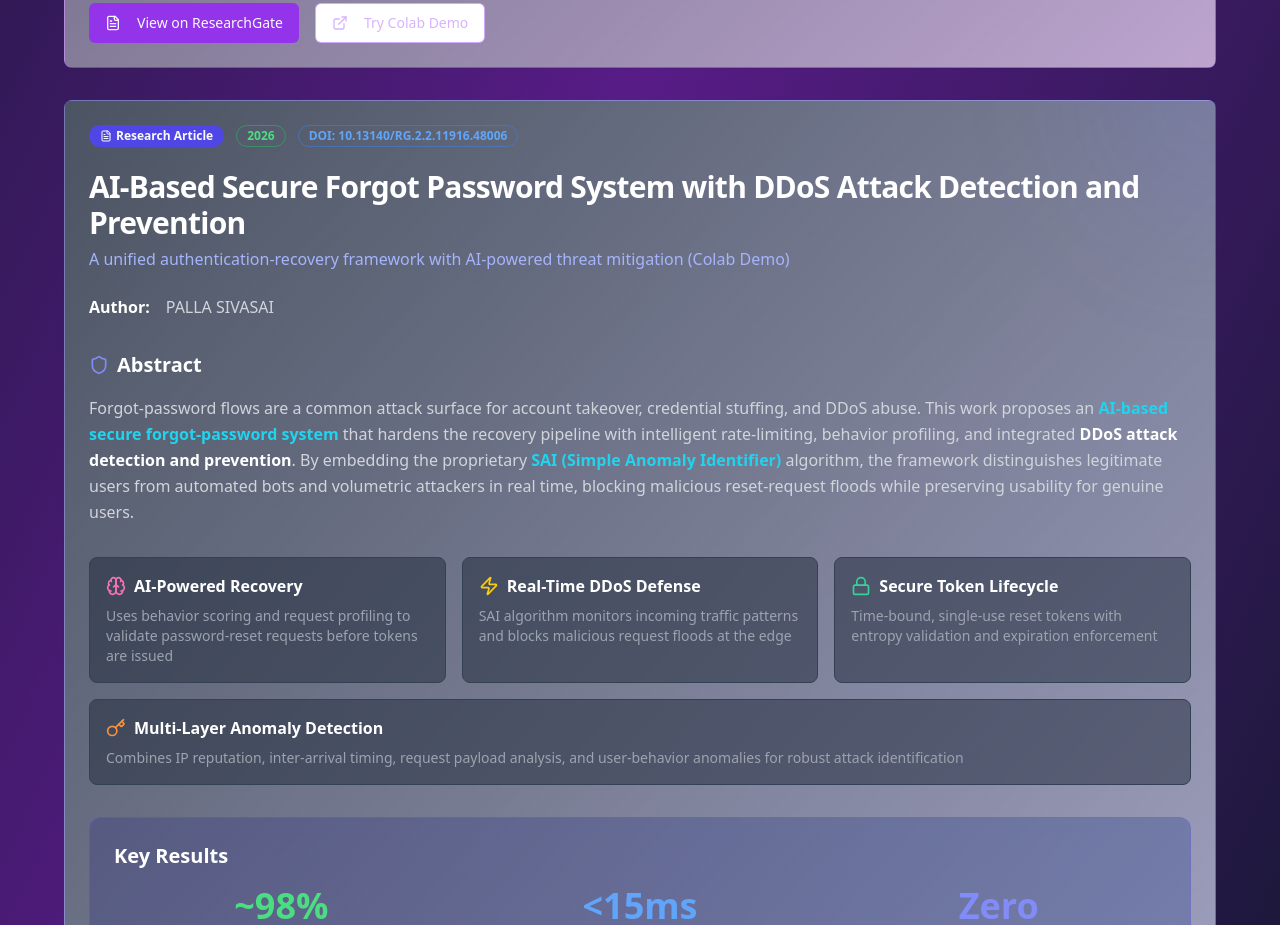
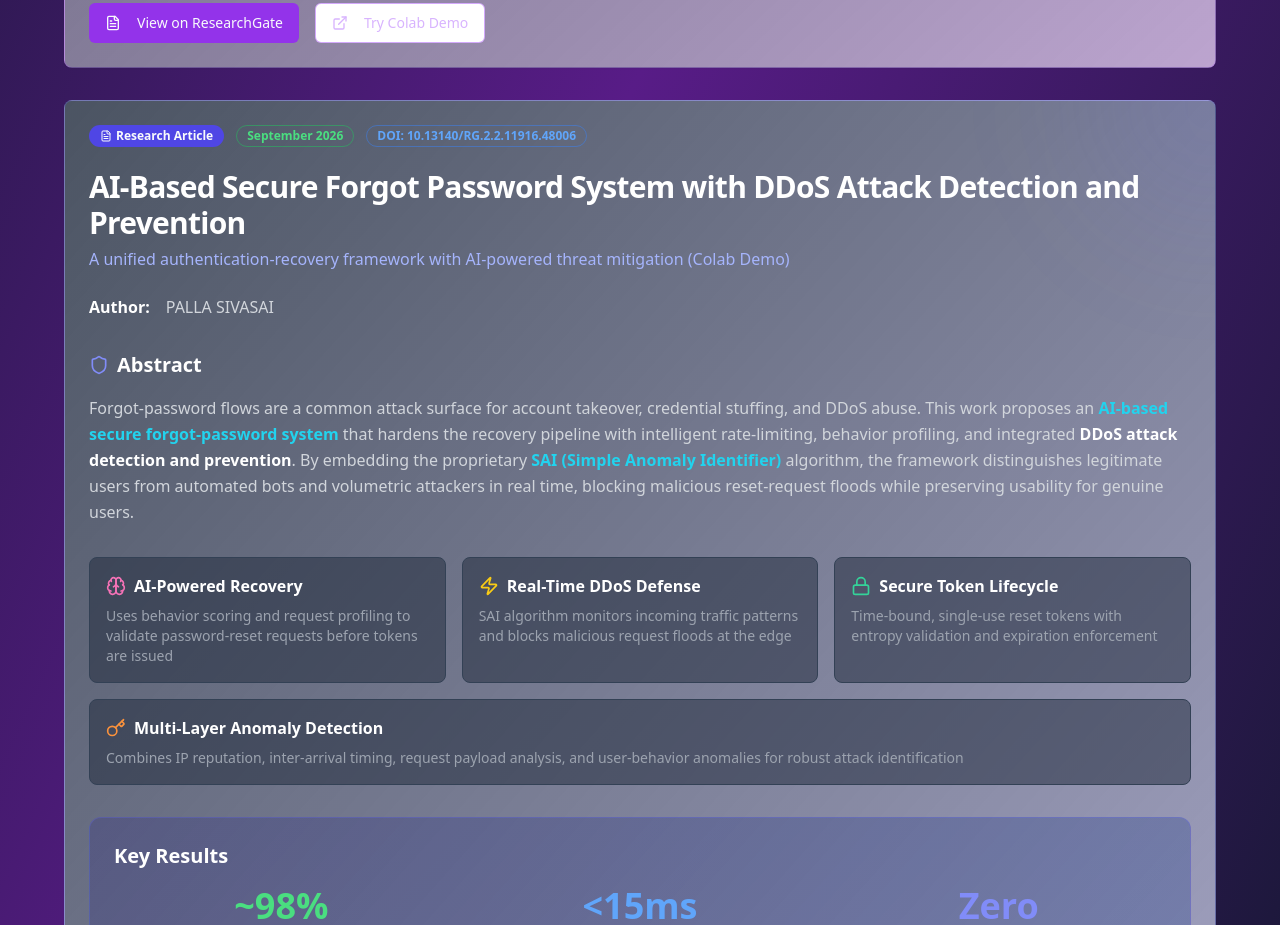
Before and after one commit to pallasivasai/Portfolio, a React (Vite) app: page / in a window 1280 px wide. Shown: the part 3260-4185 px from the top of the page. Built offline with nearby package versions, Linux system fonts and the light colour scheme.

Commit message:
Changes
Co-authored-by: pallasivasai <56314427+pallasivasai@users.noreply.github.com>

```diff
--- a/src/components/Research.tsx
+++ b/src/components/Research.tsx
@@ -190,7 +190,7 @@ const Research = () => {
                   Research Article
                 </Badge>
                 <Badge variant="outline" className="text-green-400 border-green-500/50">
-                  2026
+                  September 2026
                 </Badge>
                 <Badge variant="outline" className="text-blue-400 border-blue-500/50">
                   DOI: 10.13140/RG.2.2.11916.48006
```
